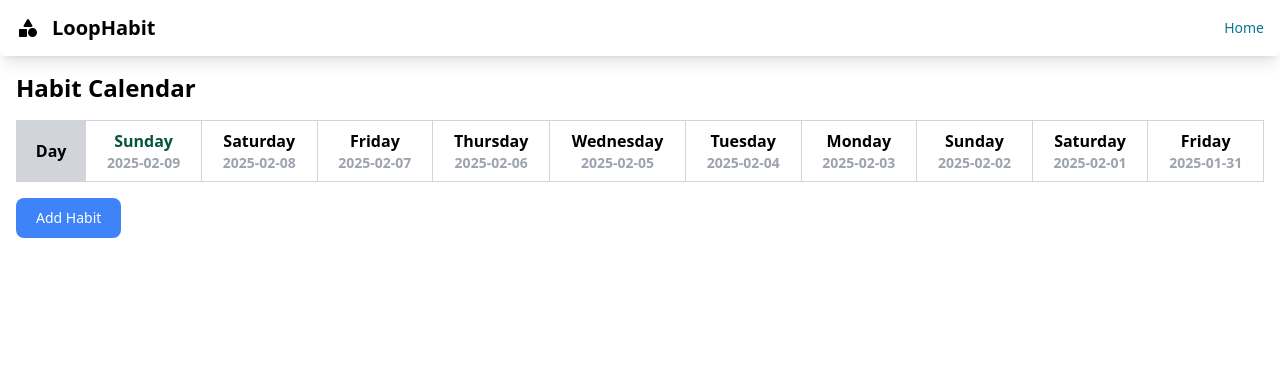
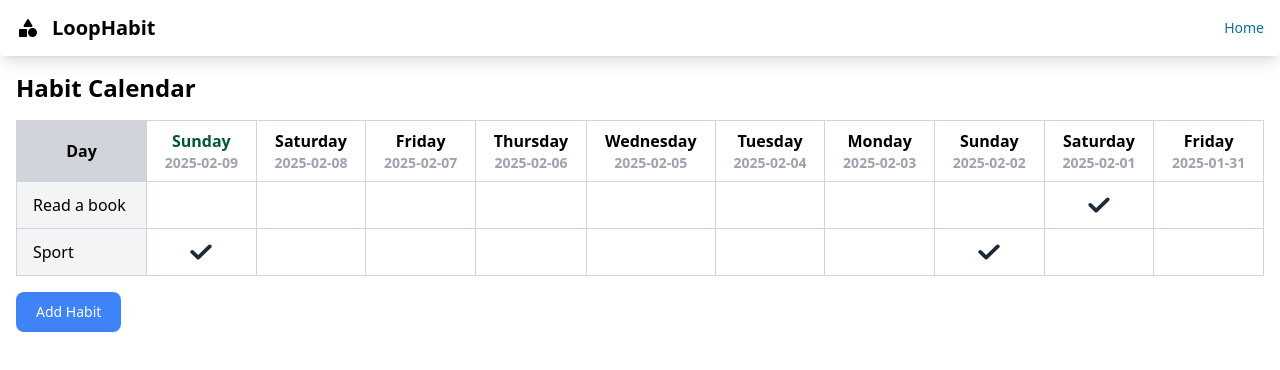
Before and after one commit to koderhun/loophabit, a Next.js app: page / in a window 1280 px wide. Shown: the top 370 px of the page. Built offline with nearby package versions, Linux system fonts and the light colour scheme.

Commit message:
habit view

```diff
--- a/components/CalendarTable/CalendarTable.tsx
+++ b/components/CalendarTable/CalendarTable.tsx
@@ -1,4 +1,5 @@
 import React from 'react'
+import {HabitList} from '@/components'
 import {generateDay, getDayColor} from '@/utils'
 
 export const CalendarTable: React.FC = () => {
@@ -26,7 +27,9 @@ export const CalendarTable: React.FC = () => {
               ))}
             </tr>
           </thead>
-          <tbody></tbody>
+          <tbody>
+            <HabitList dates={dates} />
+          </tbody>
         </table>
       </div>
       <div className="py-4">
--- a/components/Habit/Habit.tsx
+++ /dev/null
@@ -1,23 +0,0 @@
-import {DayType, getDayColor} from '@/utils'
-
-type Props = {
-  dates: DayType[]
-}
-export const Habit = ({dates}: Props) => {
-  return (
-    <>
-      <tr>
-        <td className="sticky left-0 border border-gray-300 bg-gray-100 px-4 py-2 dark:border-gray-600 dark:bg-gray-700">
-          John Doe
-        </td>
-        {dates.map((date, index) => (
-          <td
-            key={index}
-            className={`border border-gray-300 px-4 py-2 dark:border-gray-600 ${getDayColor(date.day, date.isToday)}`}>
-            Present
-          </td>
-        ))}
-      </tr>
-    </>
-  )
-}
--- /dev/null
+++ b/components/HabitList/HabitList.tsx
@@ -0,0 +1,80 @@
+import {DayType, getDayColor} from '@/utils'
+
+type Props = {
+  dates: DayType[]
+}
+
+interface Day {
+  day: string // Дата в формате ISO (YYYY-MM-DD)
+  isComplite: boolean | string
+}
+
+interface Habit {
+  habit: string
+  days: Day[] // Массив дней, связанных с привычкой
+}
+
+const list: Habit[] = [
+  {
+    habit: 'Read a book',
+    days: [
+      {
+        day: '2025-02-01',
+        isComplite: true,
+      },
+    ],
+  },
+  {
+    habit: 'Sport',
+    days: [
+      {
+        day: '2025-02-02',
+        isComplite: true,
+      },
+      {
+        day: '2025-02-09',
+        isComplite: true,
+      },
+    ],
+  },
+]
+
+const areDateEqual = (date1: string, date2: string): boolean => {
+  return date1 === date2
+}
+
+export const HabitList = ({dates}: Props) => {
+  return list.map((habit) => {
+    return (
+      <tr>
+        <td className="sticky left-0 border border-gray-300 bg-gray-100 px-4 py-2 dark:border-gray-600 dark:bg-gray-700">
+          {habit.habit}
+        </td>
+        {dates.map((date, index) => (
+          <td
+            key={index}
+            className={`border border-gray-300 px-4 py-2 text-center dark:border-gray-600 ${getDayColor(date.day, date.isToday)}`}>
+            {habit.days.some((day) => areDateEqual(day.day, date.date)) && (
+              <svg
+                className="inline-block h-[30px] w-[30px] text-gray-800 dark:text-white"
+                aria-hidden="true"
+                xmlns="http://www.w3.org/2000/svg"
+                width="24"
+                height="24"
+                fill="none"
+                viewBox="0 0 24 24">
+                <path
+                  stroke="currentColor"
+                  strokeLinecap="round"
+                  strokeLinejoin="round"
+                  strokeWidth="3"
+                  d="M5 11.917 9.724 16.5 19 7.5"
+                />
+              </svg>
+            )}
+          </td>
+        ))}
+      </tr>
+    )
+  })
+}
--- a/components/index.ts
+++ b/components/index.ts
@@ -3,3 +3,4 @@ export {Header} from './Header/Header'
 export {Calendar} from './Calendar/Calendar'
 export {Week} from './Week/Week'
 export {CalendarTable} from './CalendarTable/CalendarTable'
+export {HabitList} from './HabitList/HabitList'
```
